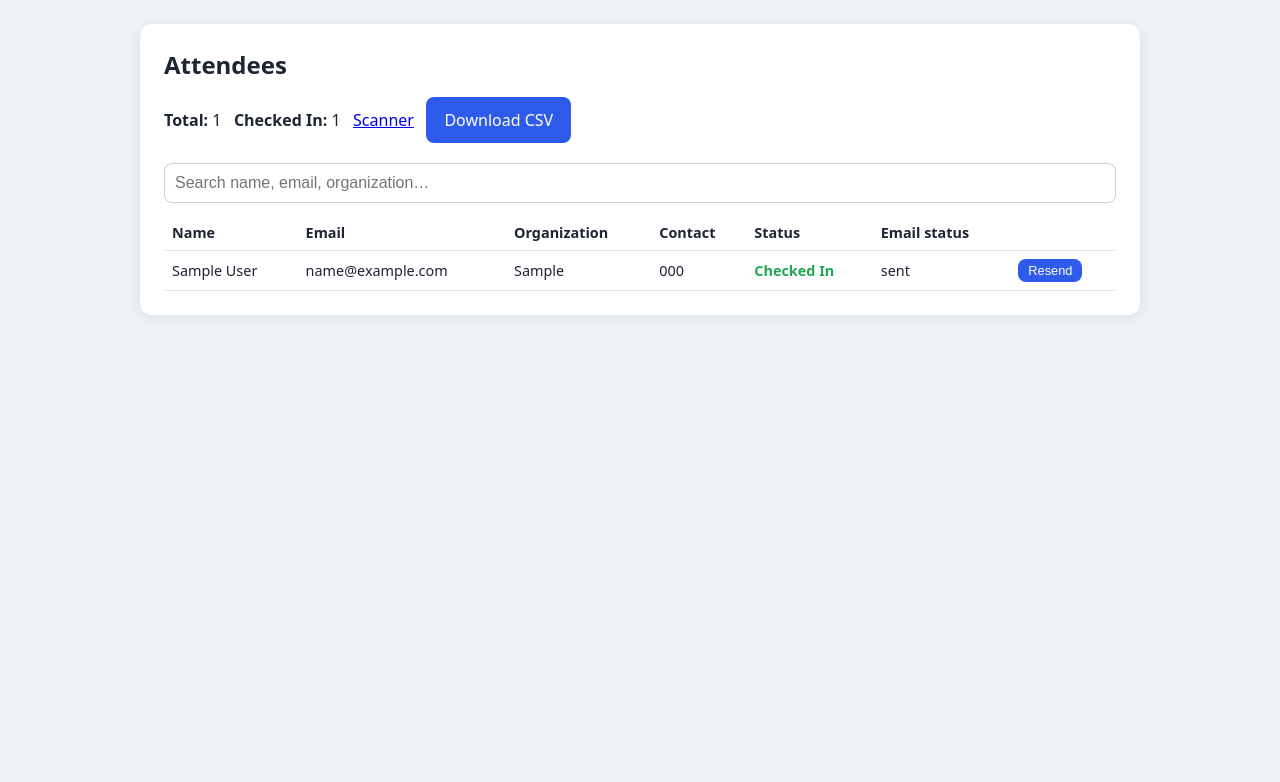
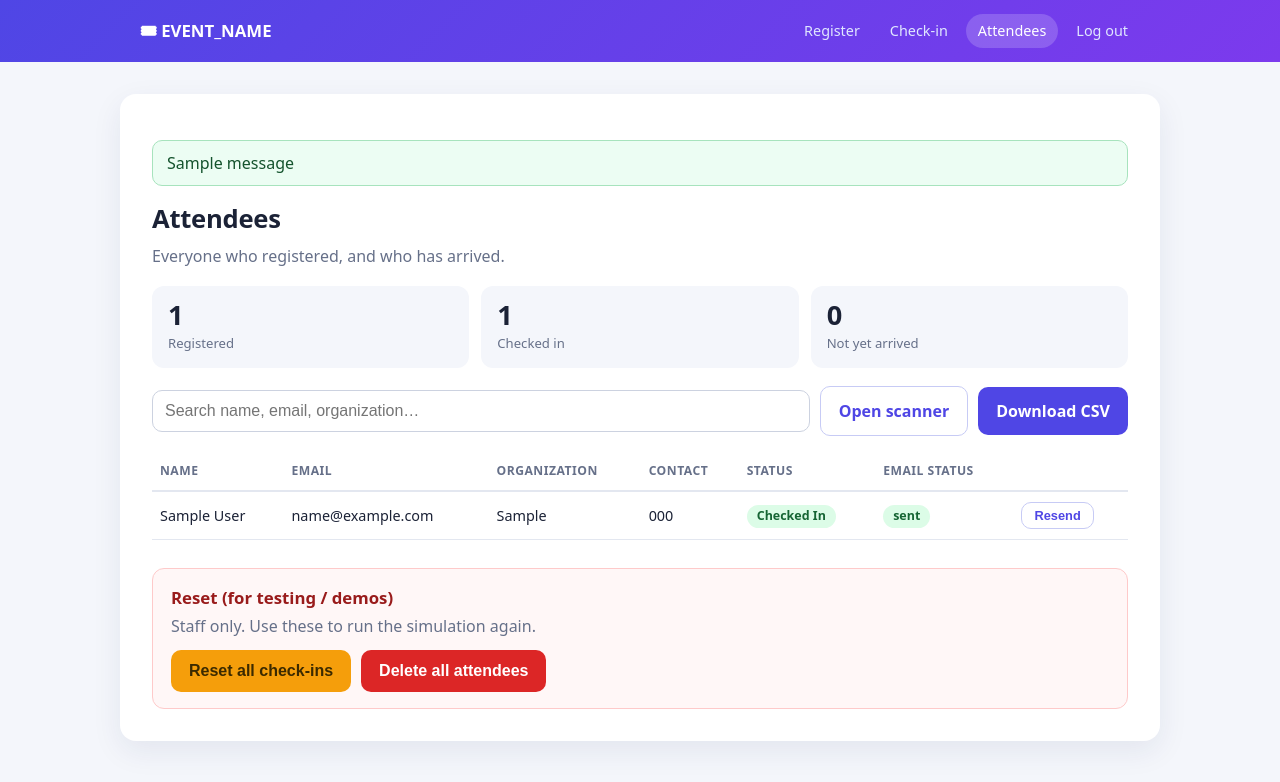
Before and after one commit to techItAlex/event-checkin, a Flask app: page /attendees in a window 1280 px wide. Shown: the top 782 px of the page. Run offline with Flask 3, Linux system fonts and the light colour scheme; the visitor is signed in with stand-in values (Sample User, id 1); tables that the repository leaves empty hold one stand-in row (values such as "Sample post"); one stand-in notice (Sample message) is shown.

Commit message:
ui enhance

```diff
--- a/app.py
+++ b/app.py
@@ -11,7 +11,7 @@ import threading
 from functools import wraps
 
 from dotenv import load_dotenv
-from flask import (Flask, Response, abort, jsonify, redirect, render_template,
+from flask import (Flask, Response, abort, flash, jsonify, redirect, render_template,
                    request, session, url_for)
 
 load_dotenv()
@@ -24,6 +24,7 @@ logging.basicConfig(level=logging.INFO)
 
 app = Flask(__name__)
 app.secret_key = os.environ.get("FLASK_SECRET_KEY", "change-me")
+app.config["SESSION_COOKIE_SAMESITE"] = "Lax"  # blocks cross-site POSTs to admin actions
 
 EMAIL_RE = re.compile(r"^[^@\s]+@[^@\s]+\.[^@\s]+$")
 PHONE_RE = re.compile(r"^\+?\d{10,13}$")
@@ -176,6 +177,30 @@ def resend(att_id):
     return redirect(url_for("attendees"))
 
 
+@app.route("/admin/reset-checkins", methods=["POST"])
+@staff_required
+def reset_checkins():
+    n = db.reset_checkins()
+    flash(f"Reset {n} check-in(s). Everyone is back to Registered.")
+    return redirect(url_for("attendees"))
+
+
+@app.route("/admin/delete-all", methods=["POST"])
+@staff_required
+def delete_all():
+    n = db.delete_all()
+    for d in (qr_utils.qr_dir(), os.environ.get("OUTBOX_DIR", "outbox")):
+        if os.path.isdir(d):
+            for f in os.listdir(d):
+                if f.endswith((".png", ".eml")):
+                    try:
+                        os.remove(os.path.join(d, f))
+                    except OSError:
+                        pass
+    flash(f"Deleted {n} attendee(s). Their emails can register again.")
+    return redirect(url_for("attendees"))
+
+
 db.init_db()
 
 if __name__ == "__main__":
--- a/mailer.py
+++ b/mailer.py
@@ -25,7 +25,8 @@ def build_message(att, qr_path, sender):
     # Plain-text fallback
     msg.set_content(
         f"Hi {name},\n\nYou're registered for {event}.\nDate: {date}\nVenue: {venue}\n\n"
-        "Show the QR code (attached as ticket.png) at the entrance.\n"
+        "Show the QR code (attached as ticket.png) at the entrance.\n\n"
+        f"Ticket code (if the QR can't be scanned): {att['ticket_token']}\n"
     )
     # HTML version with the QR shown inline via CID
     msg.add_alternative(
@@ -35,6 +36,8 @@ def build_message(att, qr_path, sender):
 <p>&#128197; {html.escape(date)}<br>&#128205; {html.escape(venue)}</p>
 <p>Show this QR code at the entrance:</p>
 <p><img src="cid:qrcode" alt="Your QR ticket" width="260" height="260"></p>
+<p>Can't scan? Give staff this ticket code:<br>
+<code style="font-size:16px;background:#f3f4f6;padding:6px 10px;border-radius:4px;display:inline-block;margin-top:4px">{html.escape(att['ticket_token'])}</code></p>
 <p style="color:#666;font-size:13px">The same image is attached as ticket.png as a backup.</p>
 </body></html>""",
         subtype="html",
--- a/static/style.css
+++ b/static/style.css
@@ -1,27 +1,79 @@
+:root {
+  --bg: #f4f6fb; --surface: #fff; --text: #1b2236; --muted: #667089; --line: #e3e7f0;
+  --brand: #4f46e5; --brand-dark: #4338ca; --ok: #16a34a; --warn: #f59e0b; --bad: #dc2626;
+}
 * { box-sizing: border-box; }
-body { margin: 0; font-family: system-ui, Arial, sans-serif; background: #eef1f6; color: #1d2433; }
-.card { max-width: 440px; margin: 24px auto; background: #fff; padding: 24px; border-radius: 12px; box-shadow: 0 2px 12px rgba(0,0,0,.08); }
-.card.wide { max-width: 560px; }
-.card.xwide { max-width: 1000px; }
-h1 { margin-top: 0; font-size: 1.5rem; }
-.muted { color: #667; }
-label { display: block; margin-bottom: 14px; font-weight: 600; font-size: .9rem; }
-input { width: 100%; padding: 10px; margin-top: 4px; border: 1px solid #c5ccd8; border-radius: 8px; font-size: 1rem; }
-button, .btn { background: #2f5bea; color: #fff; border: 0; padding: 12px 18px; border-radius: 8px; font-size: 1rem; cursor: pointer; text-decoration: none; display: inline-block; }
-form button { width: 100%; }
-button.small { width: auto; padding: 4px 10px; font-size: .8rem; }
-.err { display: block; color: #c0262d; font-weight: 400; margin-top: 4px; }
-input:invalid:not(:placeholder-shown):not(:focus) { border-color: #c0262d; }
-#reader { width: 100%; margin-bottom: 12px; }
-#manual { margin-bottom: 12px; }
-.result { padding: 28px 16px; border-radius: 12px; text-align: center; font-size: 1.4rem; font-weight: 700; }
-.result small { display: block; font-size: 1rem; font-weight: 400; margin-top: 6px; }
-.result.idle { background: #e4e8ef; color: #667; }
-.result.ok { background: #1fa84f; color: #fff; }
-.result.already { background: #f5c518; color: #222; }
-.result.invalid { background: #d93030; color: #fff; }
+body { margin: 0; font-family: system-ui, -apple-system, "Segoe UI", Arial, sans-serif; background: var(--bg); color: var(--text); line-height: 1.5; }
+
+/* top bar */
+.topbar { background: linear-gradient(135deg, #4f46e5, #7c3aed); color: #fff; }
+.topbar .inner { max-width: 1040px; margin: 0 auto; padding: 14px 20px; display: flex; align-items: center; justify-content: space-between; gap: 12px; flex-wrap: wrap; }
+.brand { font-weight: 700; font-size: 1.05rem; color: #fff; text-decoration: none; }
+.topbar nav { display: flex; gap: 6px; }
+.topbar nav a { color: #e0e7ff; text-decoration: none; padding: 6px 12px; border-radius: 999px; font-size: .9rem; }
+.topbar nav a:hover, .topbar nav a.active { background: rgba(255,255,255,.18); color: #fff; }
+
+/* layout */
+.card { max-width: 460px; margin: 32px auto; background: var(--surface); padding: 32px; border-radius: 16px; box-shadow: 0 10px 30px rgba(30,40,90,.08); }
+.card.wide { max-width: 580px; }
+.card.xwide { max-width: 1040px; }
+h1 { margin: 0 0 6px; font-size: 1.6rem; letter-spacing: -.01em; }
+h2 { font-size: 1.05rem; margin: 0 0 4px; }
+.muted { color: var(--muted); margin-top: 0; }
+a { color: var(--brand); }
+@media (max-width: 520px) { .card { margin: 16px 12px; padding: 22px; } }
+
+/* forms */
+form.stack { margin-top: 20px; }
+label { display: block; margin-bottom: 16px; font-weight: 600; font-size: .88rem; }
+input { width: 100%; padding: 11px 12px; margin-top: 5px; border: 1px solid #ccd2e0; border-radius: 10px; font-size: 1rem; background: #fff; transition: border-color .15s, box-shadow .15s; }
+input:focus { outline: 0; border-color: var(--brand); box-shadow: 0 0 0 3px rgba(79,70,229,.18); }
+input:invalid:not(:placeholder-shown):not(:focus) { border-color: var(--bad); }
+.err { display: block; color: var(--bad); font-weight: 400; margin-top: 4px; }
+button, .btn { background: var(--brand); color: #fff; border: 0; padding: 12px 18px; border-radius: 10px; font-size: 1rem; font-weight: 600; cursor: pointer; text-decoration: none; display: inline-block; transition: background .15s; }
+button:hover, .btn:hover { background: var(--brand-dark); }
+form.stack button { width: 100%; margin-top: 4px; }
+button.small { width: auto; padding: 5px 12px; font-size: .8rem; }
+.btn.ghost, button.ghost { background: #fff; color: var(--brand); border: 1px solid #c7cbf5; }
+.btn.ghost:hover, button.ghost:hover { background: #eef0ff; }
+button.warn { background: var(--warn); color: #3b2a00; }
+button.warn:hover { background: #d97706; color: #fff; }
+button.danger { background: var(--bad); }
+button.danger:hover { background: #b91c1c; }
+
+/* flash + success */
+.flash { background: #ecfdf3; border: 1px solid #a7e3bd; color: #14532d; padding: 10px 14px; border-radius: 10px; margin: 14px 0; }
+.tick { width: 64px; height: 64px; border-radius: 50%; background: #dcfce7; color: var(--ok); display: grid; place-items: center; font-size: 2rem; margin-bottom: 14px; }
+
+/* check-in */
+#reader { width: 100%; margin-bottom: 14px; border-radius: 12px; overflow: hidden; }
+#manual { margin: 0 0 14px; font-family: ui-monospace, Consolas, monospace; }
+.result { padding: 34px 16px; border-radius: 14px; text-align: center; font-size: 1.5rem; font-weight: 700; }
+.result small { display: block; font-size: 1rem; font-weight: 400; margin-top: 6px; opacity: .9; }
+.result.idle { background: #e9ecf4; color: var(--muted); }
+.result.ok { background: var(--ok); color: #fff; }
+.result.already { background: #facc15; color: #2b2400; }
+.result.invalid { background: var(--bad); color: #fff; }
+
+/* attendees */
+.stats { display: grid; grid-template-columns: repeat(3, 1fr); gap: 12px; margin: 18px 0; }
+.stat { background: var(--bg); border-radius: 12px; padding: 14px 16px; }
+.stat b { display: block; font-size: 1.7rem; line-height: 1.1; }
+.stat span { color: var(--muted); font-size: .82rem; }
+.toolbar { display: flex; gap: 10px; align-items: center; flex-wrap: wrap; margin-bottom: 4px; }
+.toolbar input { margin: 0; flex: 1; min-width: 200px; }
 .scroll { overflow-x: auto; }
 table { width: 100%; border-collapse: collapse; margin-top: 12px; font-size: .9rem; }
-th, td { text-align: left; padding: 8px; border-bottom: 1px solid #e2e6ee; }
-td.ok { color: #1fa84f; font-weight: 700; }
+th { text-align: left; padding: 10px 8px; color: var(--muted); font-size: .76rem; text-transform: uppercase; letter-spacing: .04em; border-bottom: 2px solid var(--line); }
+td { padding: 10px 8px; border-bottom: 1px solid var(--line); }
+tbody tr:hover { background: #fafbff; }
 td form { margin: 0; }
+.badge { display: inline-block; padding: 2px 10px; border-radius: 999px; font-size: .78rem; font-weight: 600; background: #e9ecf4; color: var(--muted); }
+.badge.ok { background: #dcfce7; color: #166534; }
+.badge.bad { background: #fee2e2; color: #991b1b; }
+.badge.warn { background: #fef3c7; color: #92400e; }
+.empty { text-align: center; color: var(--muted); padding: 30px 0; }
+.danger-zone { margin-top: 28px; border: 1px solid #fecaca; background: #fff7f7; border-radius: 12px; padding: 16px 18px; }
+.danger-zone h2 { color: #991b1b; }
+.danger-zone .actions { display: flex; gap: 10px; flex-wrap: wrap; margin-top: 12px; }
+.danger-zone form { margin: 0; }
--- a/templates/attendees.html
+++ b/templates/attendees.html
@@ -2,10 +2,20 @@
 {% block mainclass %}card xwide{% endblock %}
 {% block body %}
 <h1>Attendees</h1>
-<p><b>Total:</b> {{ total }} &nbsp; <b>Checked In:</b> {{ checked }}
-  &nbsp; <a href="{{ url_for('checkin_page') }}">Scanner</a>
-  &nbsp; <a class="btn" href="{{ url_for('attendees_csv') }}">Download CSV</a></p>
-<input id="search" placeholder="Search name, email, organization…">
+<p class="muted">Everyone who registered, and who has arrived.</p>
+
+<div class="stats">
+  <div class="stat"><b>{{ total }}</b><span>Registered</span></div>
+  <div class="stat"><b>{{ checked }}</b><span>Checked in</span></div>
+  <div class="stat"><b>{{ total - checked }}</b><span>Not yet arrived</span></div>
+</div>
+
+<div class="toolbar">
+  <input id="search" placeholder="Search name, email, organization…">
+  <a class="btn ghost" href="{{ url_for('checkin_page') }}">Open scanner</a>
+  <a class="btn" href="{{ url_for('attendees_csv') }}">Download CSV</a>
+</div>
+
 <div class="scroll">
 <table id="tbl">
   <thead><tr><th>Name</th><th>Email</th><th>Organization</th><th>Contact</th><th>Status</th><th>Email status</th><th></th></tr></thead>
@@ -13,14 +23,32 @@
   {% for r in rows %}
   <tr>
     <td>{{ r.full_name }}</td><td>{{ r.email }}</td><td>{{ r.organization }}</td><td>{{ r.contact_number }}</td>
-    <td class="{{ 'ok' if r.status == 'Checked In' }}">{{ r.status }}</td>
-    <td>{{ r.email_status }}</td>
-    <td><form method="post" action="{{ url_for('resend', att_id=r.id) }}"><button class="small">Resend</button></form></td>
+    <td><span class="badge {{ 'ok' if r.status == 'Checked In' }}">{{ r.status }}</span></td>
+    <td><span class="badge {{ 'ok' if r.email_status == 'sent' else 'bad' if r.email_status == 'failed' else 'warn' }}">{{ r.email_status }}</span></td>
+    <td><form method="post" action="{{ url_for('resend', att_id=r.id) }}"><button class="small ghost">Resend</button></form></td>
   </tr>
+  {% else %}
+  <tr><td colspan="7" class="empty">No attendees yet.</td></tr>
   {% endfor %}
   </tbody>
 </table>
 </div>
+
+<div class="danger-zone">
+  <h2>Reset (for testing / demos)</h2>
+  <p class="muted" style="margin:0">Staff only. Use these to run the simulation again.</p>
+  <div class="actions">
+    <form method="post" action="{{ url_for('reset_checkins') }}"
+          onsubmit="return confirm('Set ALL attendees back to Registered? Registrations are kept.')">
+      <button class="warn" {{ 'disabled' if not total }}>Reset all check-ins</button>
+    </form>
+    <form method="post" action="{{ url_for('delete_all') }}"
+          onsubmit="return confirm('DELETE ALL {{ total }} attendees and their QR files? This cannot be undone. Their emails will be able to register again.')">
+      <button class="danger" {{ 'disabled' if not total }}>Delete all attendees</button>
+    </form>
+  </div>
+</div>
+
 <script>
 document.getElementById('search').addEventListener('input', e => {
   const q = e.target.value.toLowerCase();
--- a/templates/base.html
+++ b/templates/base.html
@@ -7,7 +7,17 @@
   <link rel="stylesheet" href="{{ url_for('static', filename='style.css') }}">
 </head>
 <body>
+  <header class="topbar"><div class="inner">
+    <a class="brand" href="{{ url_for('register') }}">🎟 {{ event_name }}</a>
+    <nav>
+      <a href="{{ url_for('register') }}" class="{{ 'active' if request.endpoint == 'register' }}">Register</a>
+      <a href="{{ url_for('checkin_page') }}" class="{{ 'active' if request.endpoint == 'checkin_page' }}">Check-in</a>
+      <a href="{{ url_for('attendees') }}" class="{{ 'active' if request.endpoint == 'attendees' }}">Attendees</a>
+      {% if session.get('staff') %}<a href="{{ url_for('logout') }}">Log out</a>{% endif %}
+    </nav>
+  </div></header>
   <main class="{% block mainclass %}card{% endblock %}">
+    {% with msgs = get_flashed_messages() %}{% for m in msgs %}<div class="flash">{{ m }}</div>{% endfor %}{% endwith %}
     {% block body %}{% endblock %}
   </main>
   {% block scripts %}{% endblock %}
--- a/templates/checkin.html
+++ b/templates/checkin.html
@@ -2,9 +2,9 @@
 {% block mainclass %}card wide{% endblock %}
 {% block body %}
 <h1>Check-in</h1>
-<p class="muted"><a href="{{ url_for('attendees') }}">Attendee list</a></p>
+<p class="muted">Scan the QR with the camera, or type / paste the ticket code and press Enter.</p>
 <div id="reader"></div>
-<input id="manual" placeholder="USB scanner / type token and press Enter" autocomplete="off" autofocus>
+<input id="manual" placeholder="Ticket code, then Enter" autocomplete="off" autofocus>
 <div id="result" class="result idle">Waiting for scan…</div>
 {% endblock %}
 {% block scripts %}
--- a/templates/login.html
+++ b/templates/login.html
@@ -1,7 +1,8 @@
 {% extends "base.html" %}
 {% block body %}
 <h1>Staff login</h1>
-<form method="post">
+<p class="muted">Enter the staff PIN to continue.</p>
+<form class="stack" method="post">
   <input type="hidden" name="next" value="{{ next }}">
   <label>Staff PIN
     <input name="pin" type="password" inputmode="numeric" required autofocus>
--- a/templates/register.html
+++ b/templates/register.html
@@ -2,7 +2,7 @@
 {% block body %}
 <h1>{{ event_name }}</h1>
 <p class="muted">Register to receive your QR ticket by email.</p>
-<form id="regform" method="post" action="{{ url_for('register_post') }}" novalidate>
+<form class="stack" id="regform" method="post" action="{{ url_for('register_post') }}" novalidate>
   <label>Full Name
     <input name="full_name" required minlength="2" maxlength="100" value="{{ values.get('full_name','') }}" autocomplete="name">
     {% if errors.full_name %}<span class="err">{{ errors.full_name }}</span>{% endif %}
--- a/templates/success.html
+++ b/templates/success.html
@@ -1,7 +1,8 @@
 {% extends "base.html" %}
 {% block body %}
+<div class="tick">✔</div>
 <h1>You're registered!</h1>
 <p>Your QR ticket has been sent to your email. Please check your inbox (and spam folder).</p>
-<p>Show the QR code at the entrance on event day.</p>
+<p>Show the QR code at the entrance on event day. The email also has a ticket code you can give staff if the QR can't be scanned.</p>
 <p class="muted">{{ event_name }}</p>
 {% endblock %}
```
Also changed, not shown: db.py (+17 -0 lines).
